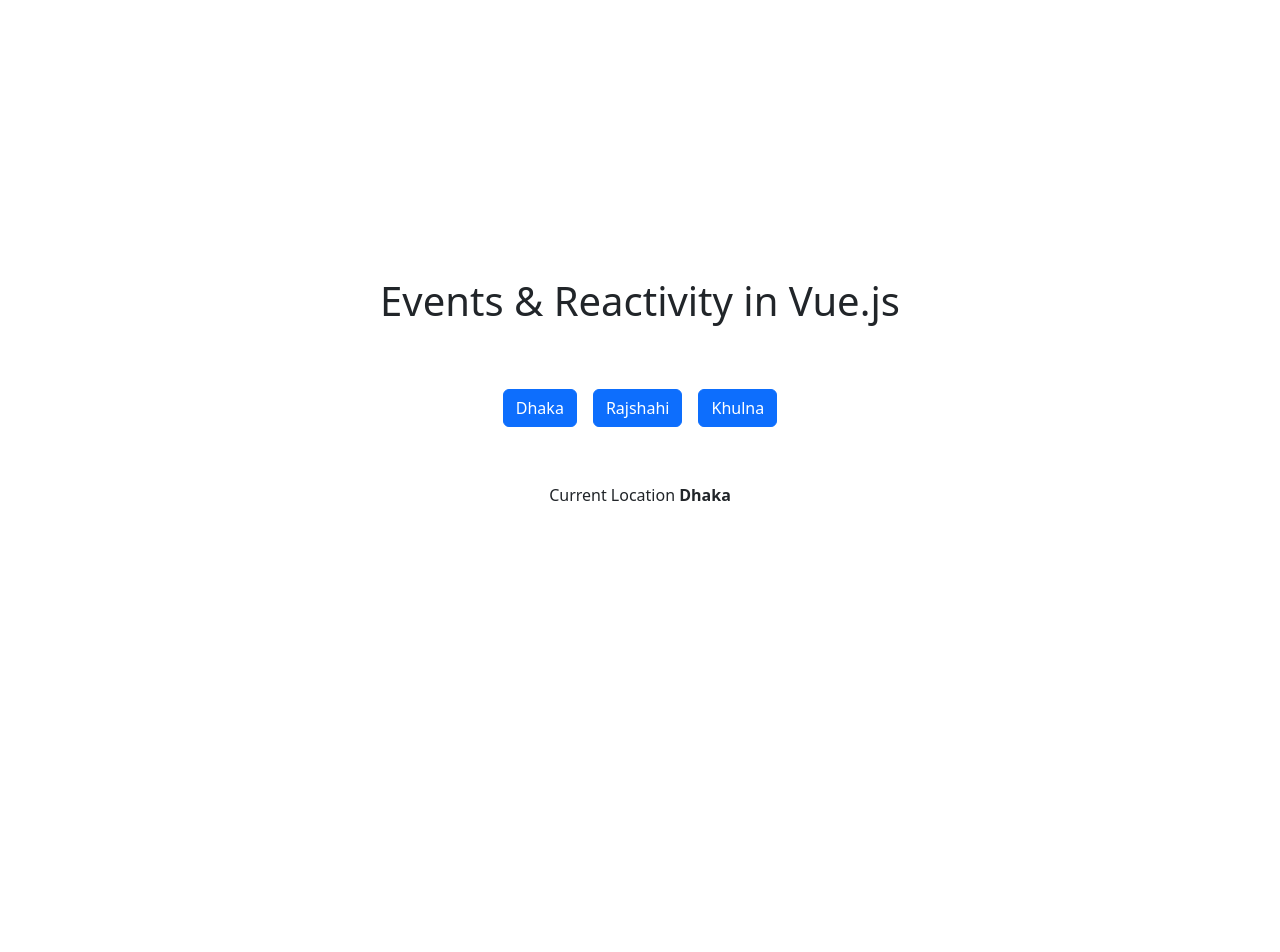
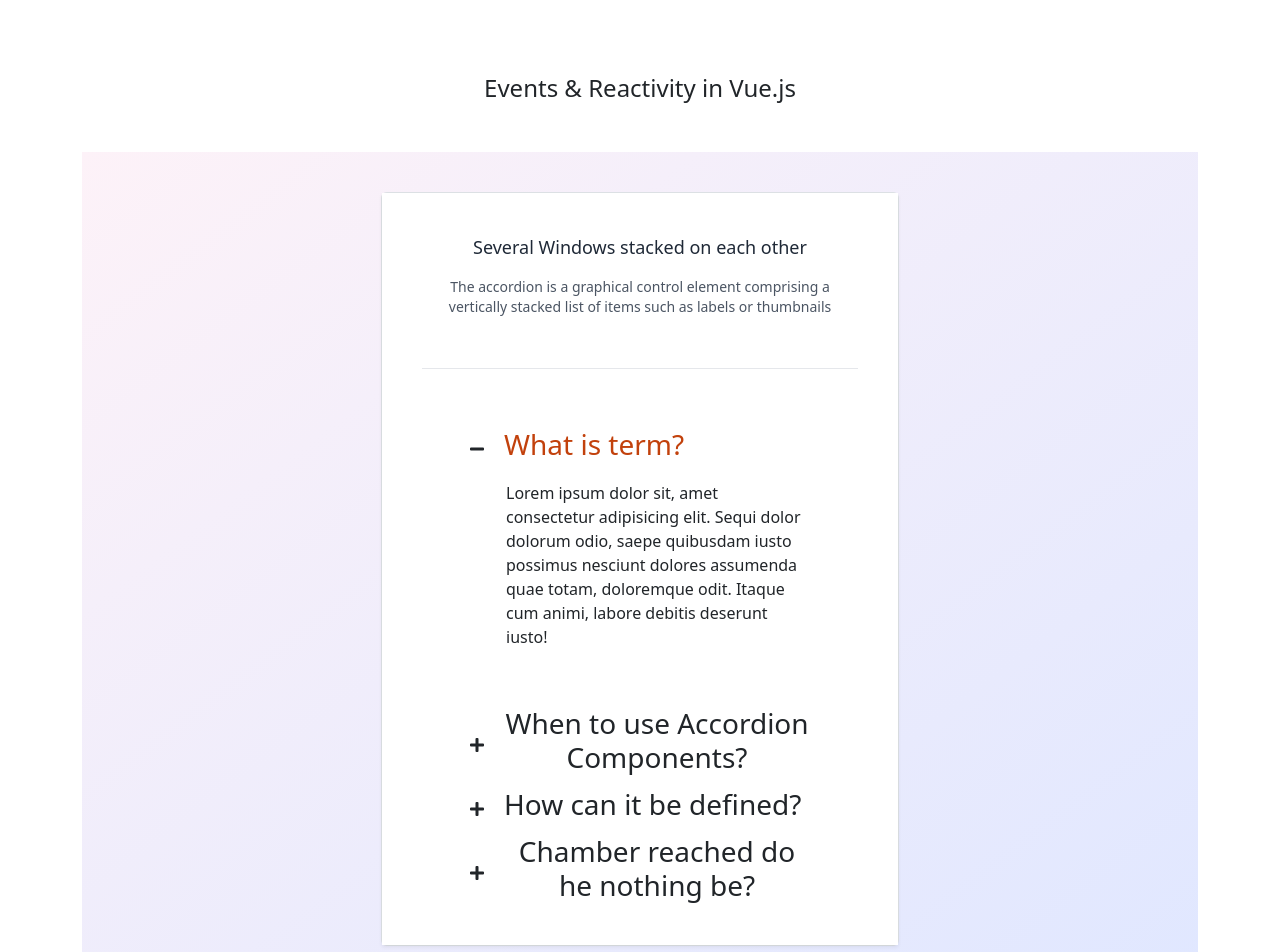
Before and after one commit to arahimcse/vueschoolsPractice, a Vue app: page / in a window 1280 px wide. Shown: the top 952 px of the page. Before the commit the page ends 800 px from the top, so only its background shows below. Built offline with nearby package versions, Linux system fonts and the light colour scheme.

Commit message:
accordion practice use vue

```diff
--- a/index.html
+++ b/index.html
@@ -4,6 +4,8 @@
     <meta charset="UTF-8" />
     <link rel="icon" type="image/svg+xml" href="/vite.svg" />
     <meta name="viewport" content="width=device-width, initial-scale=1.0" />
+    <script defer src="//cdn.tailwindcss.com"></script>
+    <link href="//cdnjs.cloudflare.com/ajax/libs/font-awesome/5.13.0/css/all.min.css" rel="stylesheet" />
     <title>Vite + Vue</title>
   </head>
   <body>
--- a/package.json
+++ b/package.json
@@ -10,6 +10,7 @@
   },
   "dependencies": {
     "bootstrap": "^5.3.0",
+    "bootstrap-icons": "^1.10.5",
     "bootstrap-vue": "^2.23.1",
     "vue": "^3.3.4"
   },
--- a/src/App.vue
+++ b/src/App.vue
@@ -1,14 +1,15 @@
 <script setup>
-import Episode02 from './components/episode02.vue';
-
 // import Episode01 from './components/episode01.vue';
+// import Episode02 from './components/episode02.vue';
+import Episode03 from './components/episode03.vue';
 
 
 </script>
 
 <template>
  <!-- <Episode01/> -->
-<Episode02/>
+<!-- <Episode02/> -->
+<episode03/>
 </template>
 
 <style scoped>
--- a/src/components/episode02.vue
+++ b/src/components/episode02.vue
@@ -23,7 +23,7 @@
   </div>
   <div class="container mt-5">
     <div class="row">
-        <p >Current Location <strong>{{ location.name }}</strong></p>
+        <p  >Current Location <strong>{{ location.name }}</strong></p>
     </div>
   </div>
 </template>
--- /dev/null
+++ b/src/components/episode03.vue
@@ -0,0 +1,87 @@
+<script setup>
+import { ref } from "vue";
+const accordionIndex = ref(0)
+
+</script>
+
+<template>
+     <section class="container mx-auto flex items-center flex-col">
+        <h1 class="text-center text-2xl py-10">Events & Reactivity in Vue.js</h1>
+
+        <div class="p-10 bg-gradient-to-br from-pink-50 to-indigo-100 grid place-items-center">
+          <div class="w-6/12 mx-auto rounded border">
+            <div class="bg-white p-10 shadow-sm">
+              <h3 class="text-lg font-medium text-gray-800">Several Windows stacked on each other</h3>
+              <p class="text-sm font-light text-gray-600 my-3">
+                The accordion is a graphical control element comprising a vertically stacked list of items such as labels or thumbnails
+              </p>
+
+              <div class="h-1 w-full mx-auto border-b my-5"></div>
+
+              <!-- What is term -->
+              <div class="transition hover:bg-indigo-50">
+                <!-- header -->
+                <div @click="accordionIndex=0" class="accordion-header cursor-pointer transition flex space-x-5 px-5 items-center h-16">
+                  <i class="fas" :class="0 == accordionIndex?'fa-minus':'fa-plus'"></i>
+                  <h3 :class="0 == accordionIndex?'text-orange-700':''">What is term?</h3>
+                </div>
+                <!-- Content -->
+                <div class="px-5 pt-0 text-left pb-5" v-show="0 == accordionIndex">
+                  <p class="leading-6 font-light pl-9 ">
+                    Lorem ipsum dolor sit, amet consectetur adipisicing elit. Sequi dolor dolorum odio, saepe quibusdam iusto possimus nesciunt dolores assumenda quae totam, doloremque odit. Itaque cum animi, labore debitis deserunt iusto!
+                  </p>
+                </div>
+              </div>
+
+              <!-- When to use Accordion Components -->
+              <div class="transition hover:bg-indigo-50">
+                <!-- header -->
+                <div @click="accordionIndex=1" class="accordion-header cursor-pointer transition flex space-x-5 px-5 items-center h-16">
+                  <i class="fas" :class="1 == accordionIndex?'fa-minus':'fa-plus'"></i>
+                  <h3 :class="1 == accordionIndex?'text-orange-700':''">When to use Accordion Components?</h3>
+                </div>
+                <!-- Content -->
+                <div class="accordion-content px-5 pt-0 text-left pb-5" v-show="1 == accordionIndex">
+                  <p class="leading-6 font-light pl-9 ">
+                    Lorem, ipsum dolor sit amet consectetur adipisicing elit. Ut suscipit itaque, sequi incidunt ab sit optio debitis dignissimos doloribus ratione nobis id mollitia maiores eveniet necessitatibus dolorum praesentium! Corrupti, at.
+                  </p>
+                </div>
+              </div>
+
+              <!-- Accordion Wrapper -->
+              <div class="transition hover:bg-indigo-50">
+                <!-- header -->
+                <div @click="accordionIndex=2" class="accordion-header cursor-pointer transition flex space-x-5 px-5 items-center h-16">
+                  <i class="fas" :class="2 == accordionIndex?'fa-minus':'fa-plus'"></i>
+                  <h3 :class="2 == accordionIndex?'text-orange-700':''">How can it be defined?</h3>
+                </div>
+                <!-- Content -->
+                <div class="accordion-content px-5 pt-0 text-left pb-5" v-show="2 == accordionIndex">
+                  <p class="leading-6 font-light pl-9">
+                    Lorem ipsum dolor sit amet consectetur adipisicing elit. Minima facilis labore voluptates provident nam, delectus suscipit nihil optio voluptate quae porro fugiat magni excepturi doloribus.
+                  </p>
+                </div>
+              </div>
+
+              <!-- Accordion Wrapper -->
+              <div class="transition hover:bg-indigo-50">
+                <!-- header -->
+                <div @click="accordionIndex=3" class="accordion-header cursor-pointer transition flex space-x-5 px-5 items-center h-16">
+                  <i class="fas" :class="3 == accordionIndex?'fa-minus':'fa-plus'"></i>
+                  <h3 :class="3 == accordionIndex?'text-orange-700':''">Chamber reached do he nothing be?</h3>
+                </div>
+                <!-- Content -->
+                <div class="accordion-content px-5 pt-0 text-left pb-5" v-show="3 == accordionIndex">
+                  <p class="leading-6 font-light pl-9">
+                    Lorem ipsum, dolor sit amet consectetur adipisicing elit. Ullam minima maiores magni dolore qui architecto pariatur incidunt repellat quos hic? Eius, eveniet accusantium! Quisquam, quo. Vitae ipsum ad veritatis commodi quasi expedita!
+                  </p>
+                </div>
+              </div>
+            </div>
+          </div>
+        </div>
+      </section>
+
+</template>
+
+<style scoped></style>
--- a/src/main.js
+++ b/src/main.js
@@ -4,5 +4,8 @@
 
 // Import Bootstrap and BootstrapVue CSS files (order is important)
 import "bootstrap/dist/css/bootstrap.min.css"
+import "bootstrap-icons/font/bootstrap-icons.min.css"
 
 createApp(App).mount('#app')
+
+import 'bootstrap/dist/js/bootstrap.min.js'
```
Also changed, not shown: 1 other file (tests, documents, lock files or other folders).
